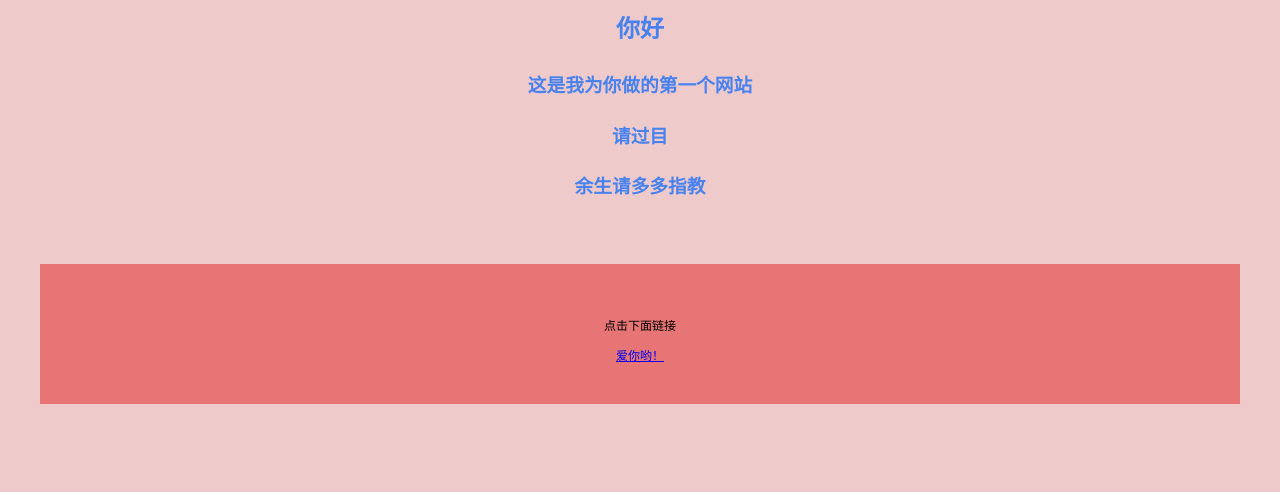
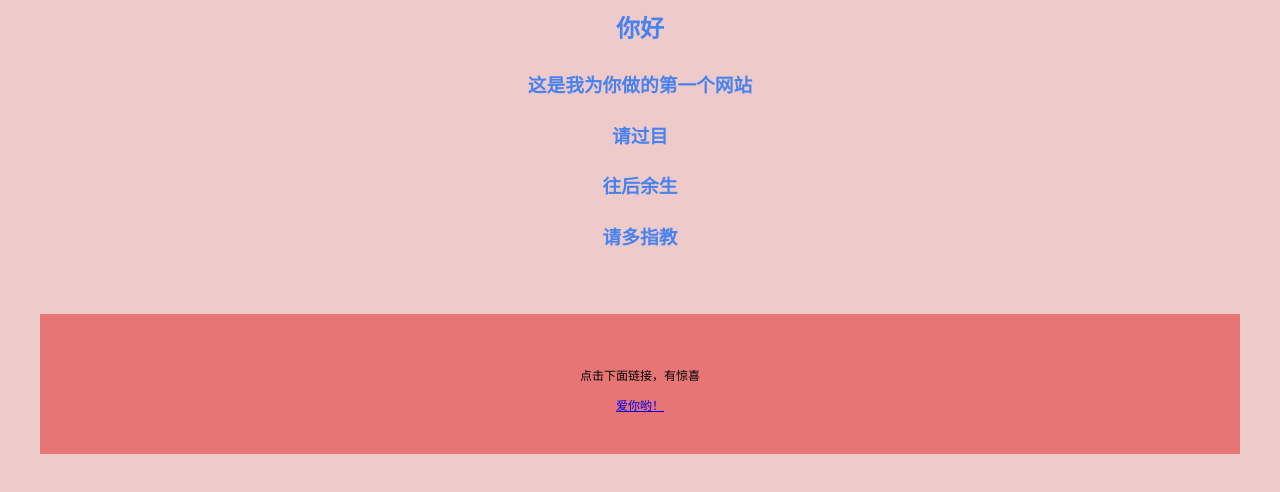
Before and after one commit to zhangyfly/love, a plain HTML site: page index.html in a window 1280 px wide. Shown: the part 374-866 px from the top of the page. Before the commit the page ends 818 px from the top, so only its background shows below. Drawn offline with Linux system fonts and the light colour scheme.

Commit message:
index.html
change

```diff
--- a/index.html
+++ b/index.html
@@ -29,7 +29,8 @@
     <h2>你好</h2>
     <h3>这是我为你做的第一个网站</h3>
     <h3>请过目</h3>
-    <h3>余生请多多指教</h3>
+    <h3>往后余生</h3>
+    <h3>请多指教</h3>
   </div>
       <div style="
       background-color:#e77575;
@@ -37,7 +38,7 @@
       padding:40px;
       font-size:12px;
       ">
-    <p>点击下面链接</p>
+    <p>点击下面链接，有惊喜</p>
     <a href="https://github.com/zhangyfly/love/blob/main/heart.html">爱你哟！</a>
     </div>
   </body>
```
